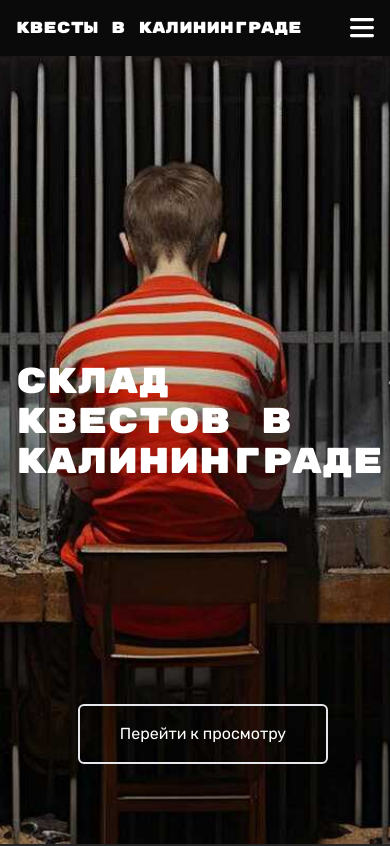
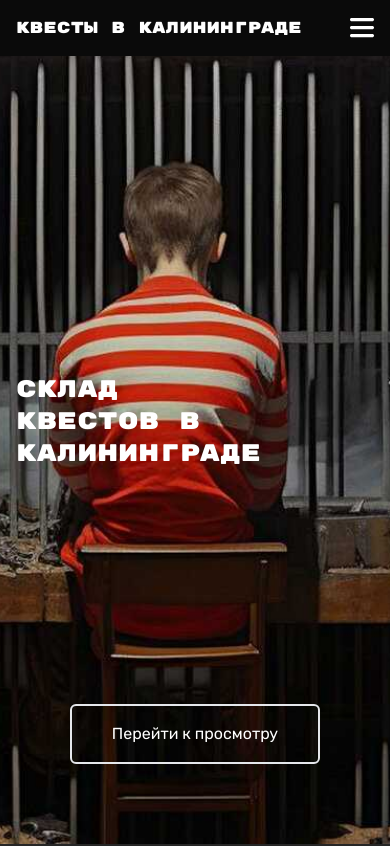
Before and after one commit to helgasurojakova/horror-quest, a Next.js app: page / in a window 390 px wide. Shown: the top 846 px of the page. Built offline with nearby package versions, Linux system fonts and the light colour scheme.

Commit message:
feat(hero): added responsive utility

```diff
--- a/src/app/page.tsx
+++ b/src/app/page.tsx
@@ -7,9 +7,9 @@ const rubikMono = Rubik_Mono_One({ weight: ['400'], subsets: ['latin'] })
 export default function Home() {
   return (
     <main>
-      <section className="bg-hero-pattern h-screen bg-center bg-no-repeat bg-cover flex flex-col justify-center items-center pl-4">
-        <h1 className={`${rubikMono.className} text-4xl`}>
-          Склад квестов в Калининграде
+      <section className="bg-hero-pattern h-screen bg-center bg-no-repeat bg-cover flex flex-col justify-center items-center px-4 xl:px-60 lg:px-40 md:px-20 sm:px-4">
+        <h1 className={`${rubikMono.className} w-full text-2xl 2xl:text-6xl md:text-4xl sm:text-4xl`}>
+          Склад<br/>квестов в<br/>Калининграде
         </h1>
         <a
           href="#quests"
--- a/src/components/Footer/index.tsx
+++ b/src/components/Footer/index.tsx
@@ -9,7 +9,7 @@ import whatsapp from '@/assets/whatsapp.svg'
 
 export default function Footer() {
   return (
-    <footer className="w-full p-4 p-4 xl:px-60 lg:px-40 md:px-4 sm:px-4">
+    <footer className="w-full p-4 xl:px-60 lg:px-40 md:px-20 sm:px-4">
       <div className="flex flex-col gap-4">
         <div className="flex gap-4 items-center">
           <Image src={location} alt="Локация" className="w-6" />
--- a/src/components/Header/index.tsx
+++ b/src/components/Header/index.tsx
@@ -7,7 +7,7 @@ const rubikMono = Rubik_Mono_One({ weight: ['400'], subsets: ['latin'] })
 
 export default function Header() {
   return (
-    <header className="bg-neutral-950 absolute w-full z-10 p-4 xl:px-60 lg:px-40 md:px-4 sm:px-4">
+    <header className="bg-neutral-950 absolute w-full z-10 p-4 xl:px-60 lg:px-40 md:px-20 sm:px-4">
       <div className="flex justify-between">
         <Link className={`${rubikMono.className}`} href="/">
           Квесты в Калининграде
```
